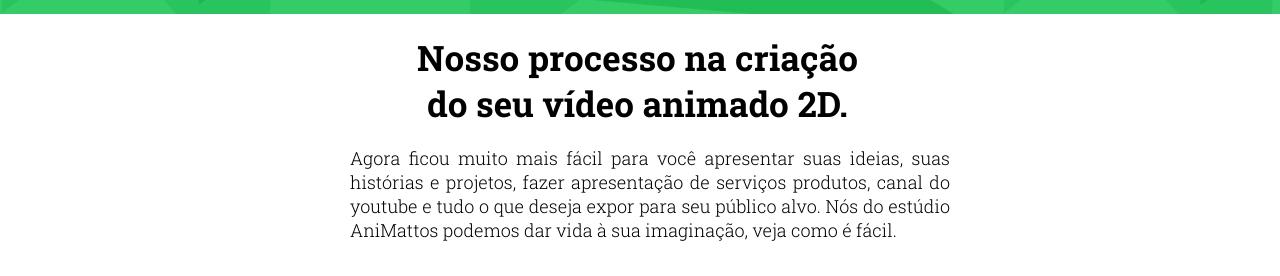
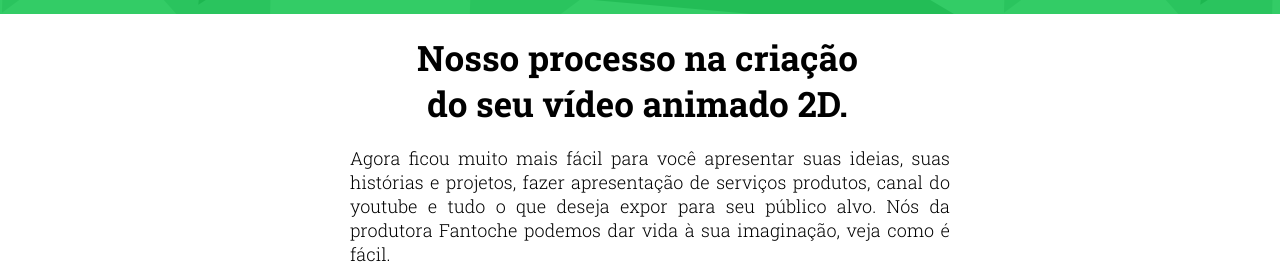
Before and after one commit to animattos/produtoraanimattos, a plain HTML site: page index.html in a window 1280 px wide. Shown: the part 466-742 px from the top of the page. Drawn offline with Linux system fonts and the light colour scheme.

Commit message:
Add files via upload

```diff
--- a/index.html
+++ b/index.html
@@ -28,7 +28,7 @@
 
 <div id="meio">
   <div id="texto01">Nosso processo na criação</br> do seu v&iacute;deo animado 2D.
-    <div id="texto02">Agora ficou muito mais f&aacute;cil para você apresentar suas ideias, suas histórias e projetos, fazer apresentação de serviços produtos, canal do youtube e tudo o  que deseja expor para seu p&uacute;blico alvo. N&oacute;s do est&uacute;dio AniMattos podemos dar vida &agrave; sua imagina&ccedil;ão, veja como &eacute; f&aacute;cil.</div>
+    <div id="texto02">Agora ficou muito mais f&aacute;cil para você apresentar suas ideias, suas histórias e projetos, fazer apresentação de serviços produtos, canal do youtube e tudo o  que deseja expor para seu p&uacute;blico alvo. N&oacute;s da produtora Fantoche podemos dar vida &agrave; sua imagina&ccedil;ão, veja como &eacute; f&aacute;cil.</div>
 </div>
 
 
```
